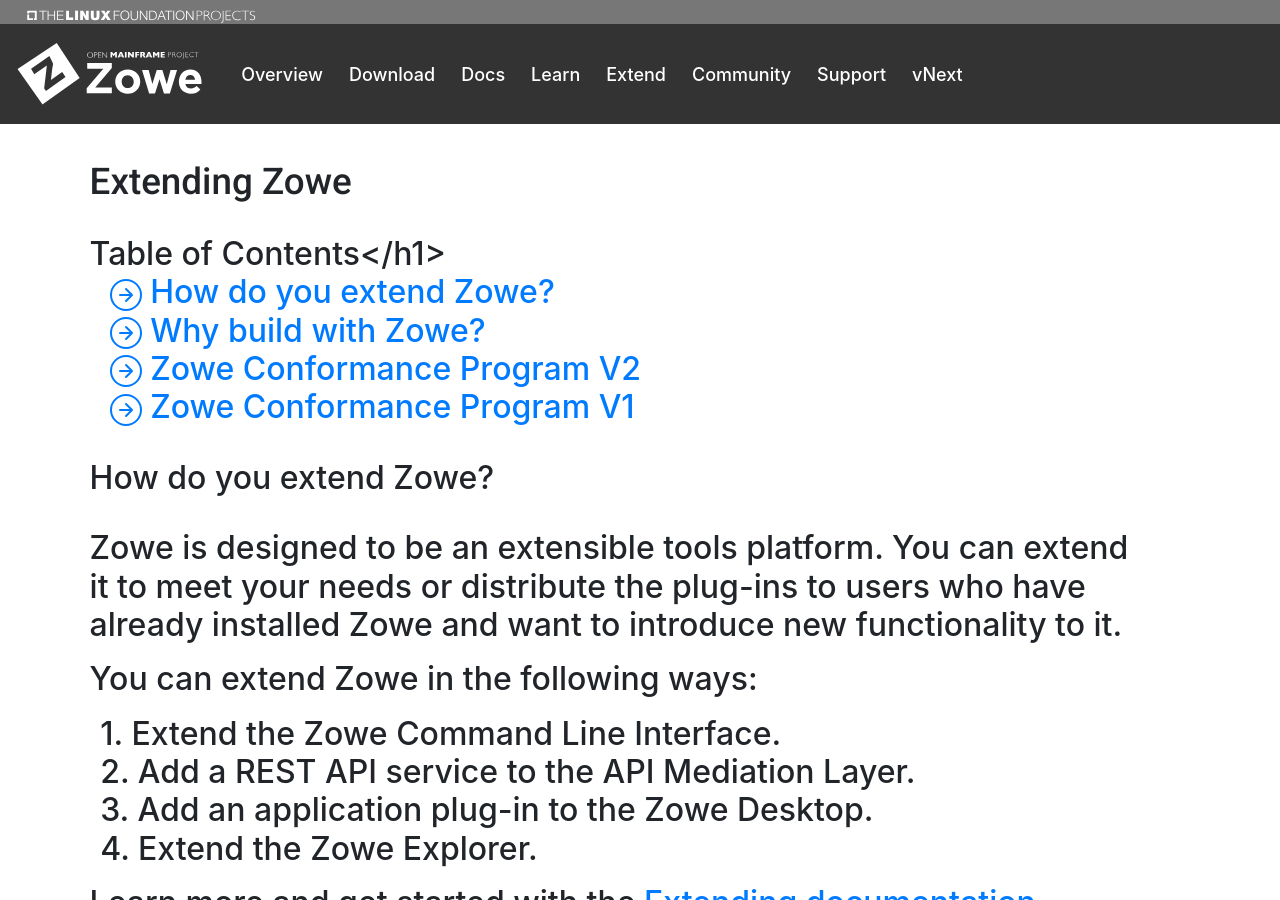
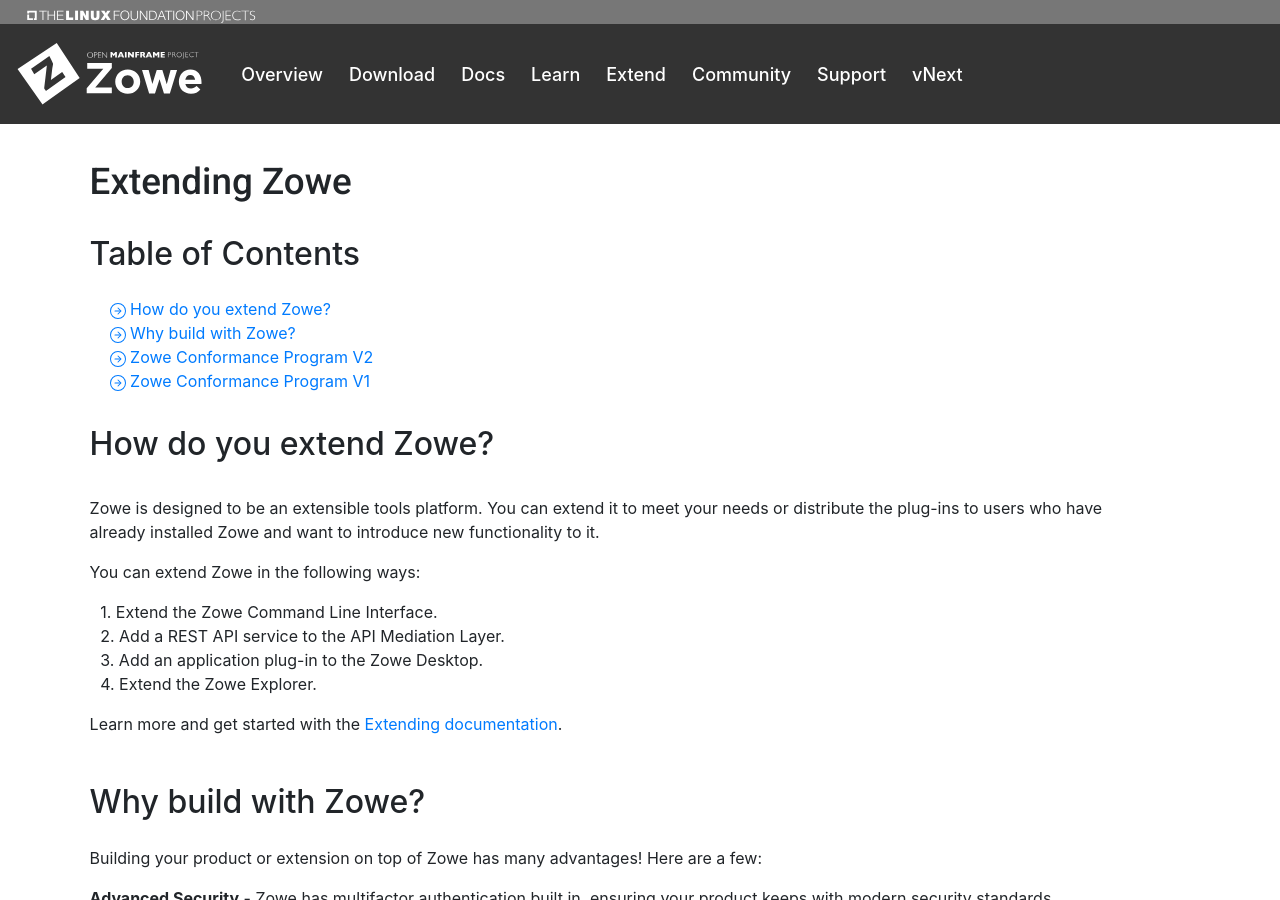
Before and after one commit to zowe/zowe.github.io, a Jekyll site: the page built from extend.md, in a window 1280 px wide and 900 px high. Built offline with Jekyll 4.4.1, drawn with Linux system fonts in a browser that asks for light colours; our own code applies the rules of GitHub Pages for plain Markdown files; comment, search, counter and statistics services are not loaded.

Commit message:
Correctly end commit
Signed-off-by: Jakub Balhar <jakub.balhar@broadcom.net>

```diff
--- a/extend.md
+++ b/extend.md
@@ -6,7 +6,7 @@
 
 <section class="whitebackground" style="float: none;">
   <h1 id="download" style="margin-bottom: 2rem">Extending Zowe</h1>
-  <h2 id="table-of-contents" style="margin-bottom: 1.5rem">Table of Contents</h1>
+  <h2 id="table-of-contents" style="margin-bottom: 1.5rem">Table of Contents</h2>
   <div class="d-flex flex-column">
       <a href="#how-do-you-extend" class="card-link" style="margin-left: 1.25rem">
       <svg width="1em" height="1em" viewBox="0 0 16 16" class="bi bi-arrow-right-circle" fill="currentColor" xmlns="http://www.w3.org/2000/svg"> <path fill-rule="evenodd" d="M8 15A7 7 0 1 0 8 1a7 7 0 0 0 0 14zm0 1A8 8 0 1 0 8 0a8 8 0 0 0 0 16z"/> <path fill-rule="evenodd" d="M7.646 11.354a.5.5 0 0 1 0-.708L10.293 8 7.646 5.354a.5.5 0 1 1 .708-.708l3 3a.5.5 0 0 1 0 .708l-3 3a.5.5 0 0 1-.708 0z"/> <path fill-rule="evenodd" d="M4.5 8a.5.5 0 0 1 .5-.5h5a.5.5 0 0 1 0 1H5a.5.5 0 0 1-.5-.5z"/></svg>
```
